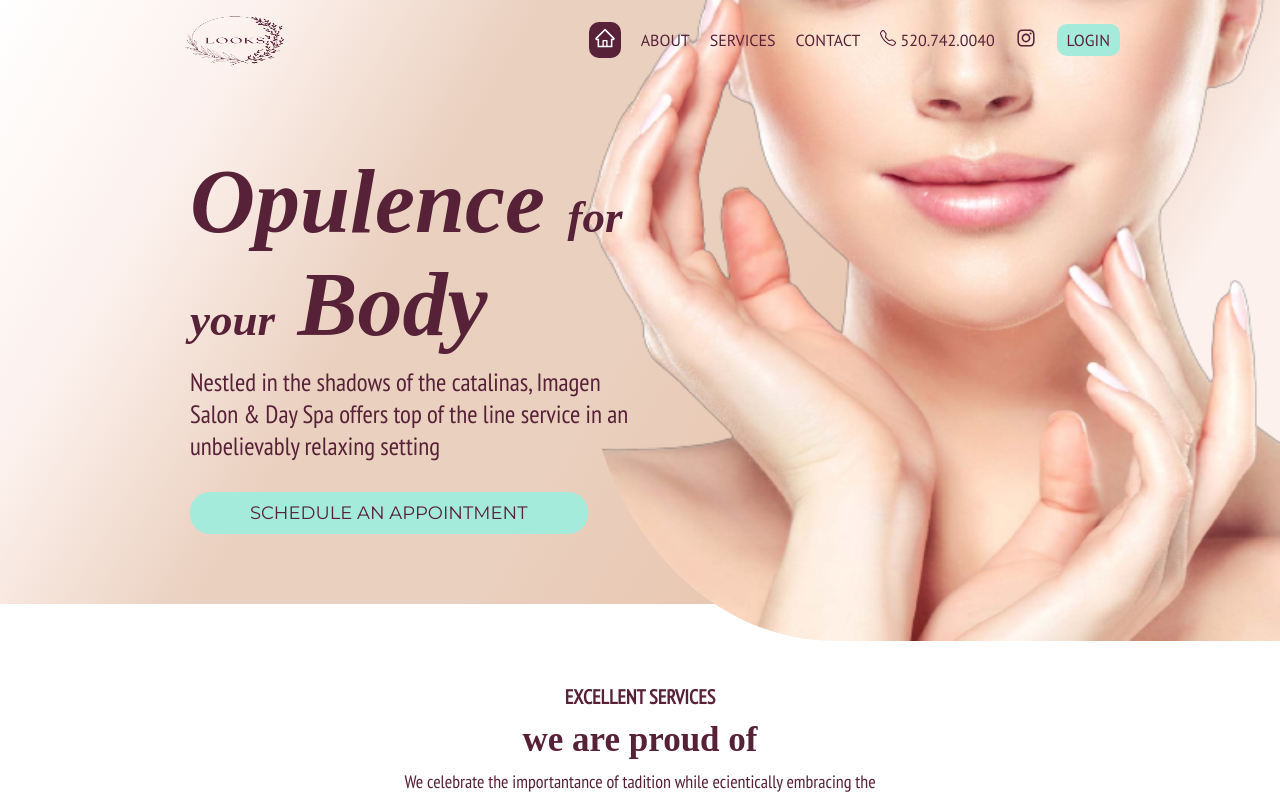
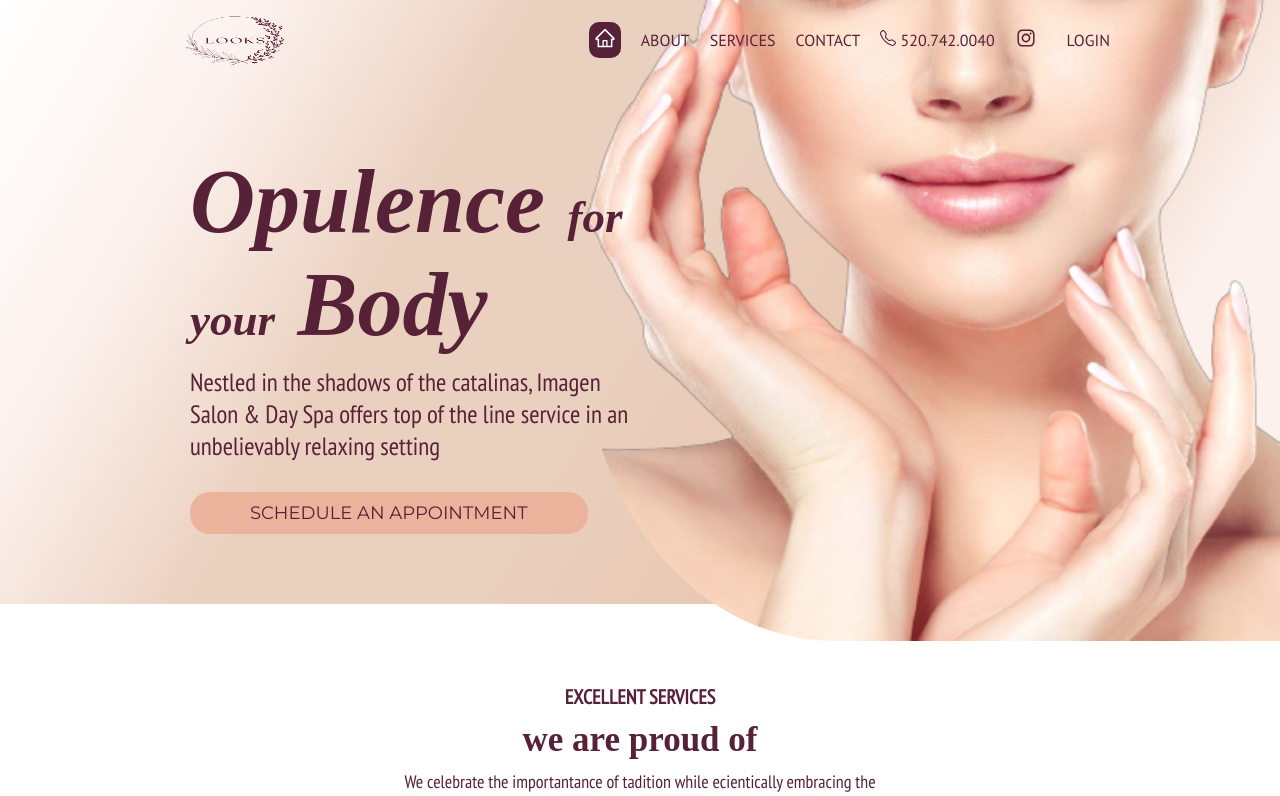
Before and after one commit to kakaran/Looks-Frontend, a React (Create React App) app: page / in a window 1280 px wide. Shown: the top 796 px of the page. Built offline with nearby package versions, Linux system fonts and the light colour scheme; a web font is replaced by a local one.

Commit message:
btn color change

```diff
--- a/src/Components/Nav_Home/NavHome.css
+++ b/src/Components/Nav_Home/NavHome.css
@@ -70,7 +70,7 @@
     margin-top:20px ;
     font-family: 'Montserrat', sans-serif;
     text-transform: uppercase;
-    background-color: #A4EBDB;
+    background-color: #ebb39c;
 }
 
 .data button:hover
--- a/src/Components/Navbar/Navbar.css
+++ b/src/Components/Navbar/Navbar.css
@@ -41,14 +41,14 @@
 .navbar_btn
 {
     border-radius: 10px ;
-    background-color: #A4EBDB;
+    background-color: transparent;
     padding: 6px 10px ;
     text-align: center;
 }
 
 .navbar_btn:hover{
     box-shadow: rgba(14, 30, 37, 0.12) 0px 2px 4px 0px, rgba(14, 30, 37, 0.32) 0px 2px 16px 0px;
-    background-color: transparent;
+    background-color: #ebb39c;
 }
 
 .navbar_Hamburger
```
